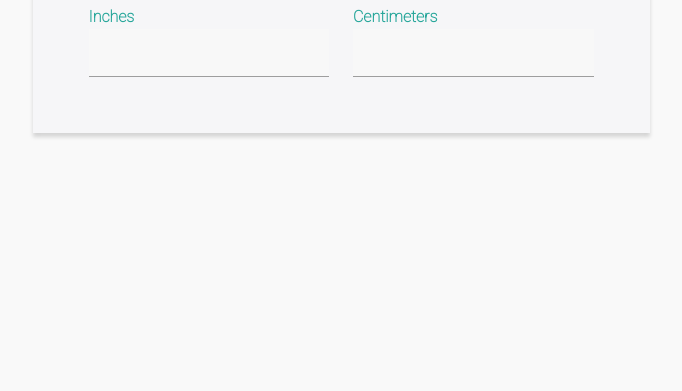
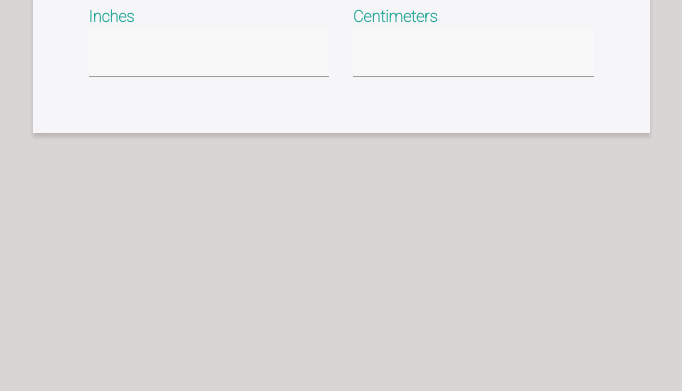
Before and after one commit to Eddi3MS/conversor-polegadas-centimetros, a website built with webpack: page index.html in a window 1280 px wide. Shown: the part 409-800 px from the top of the page, without its empty margins (299-981 px from the left). Built offline with nearby package versions, Linux system fonts and the light colour scheme.

Commit message:
bg color

```diff
--- a/src/scss/estilo.scss
+++ b/src/scss/estilo.scss
@@ -10,7 +10,7 @@ html {
   color: rgba(0, 0, 0, 0.87);
 }
 body {
-  background: #f9f9f9;
+  background: #dad5d5;
   display: flex;
   justify-content: center;
   align-items: center;
```
